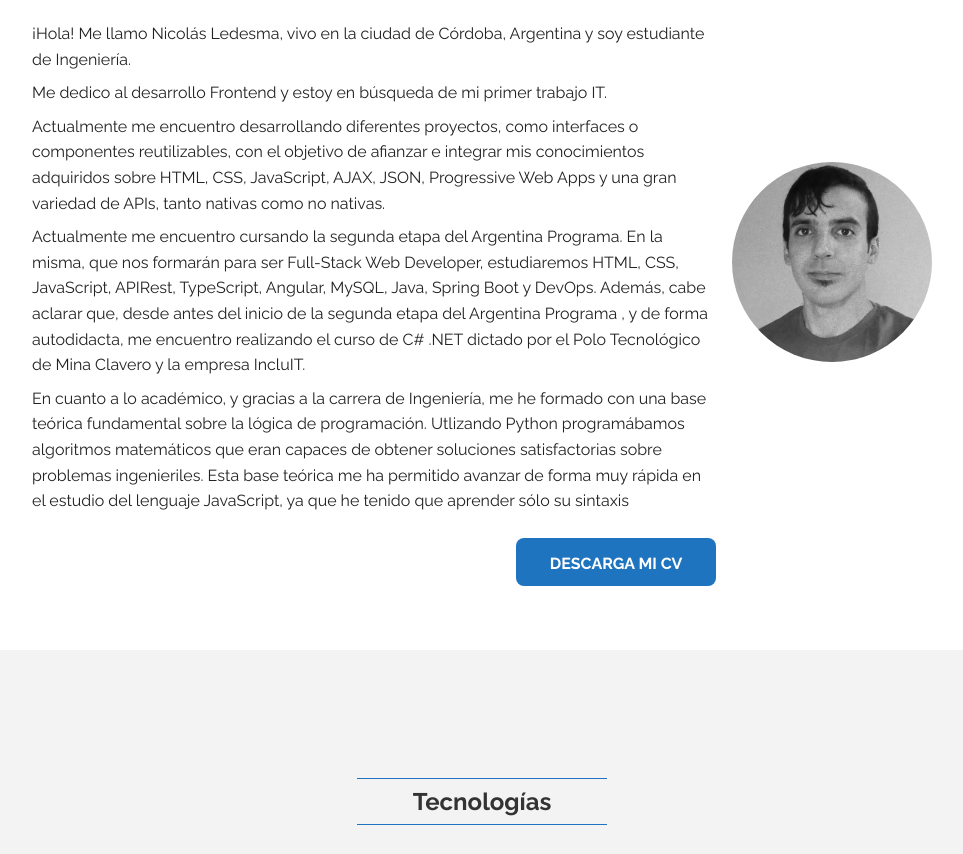
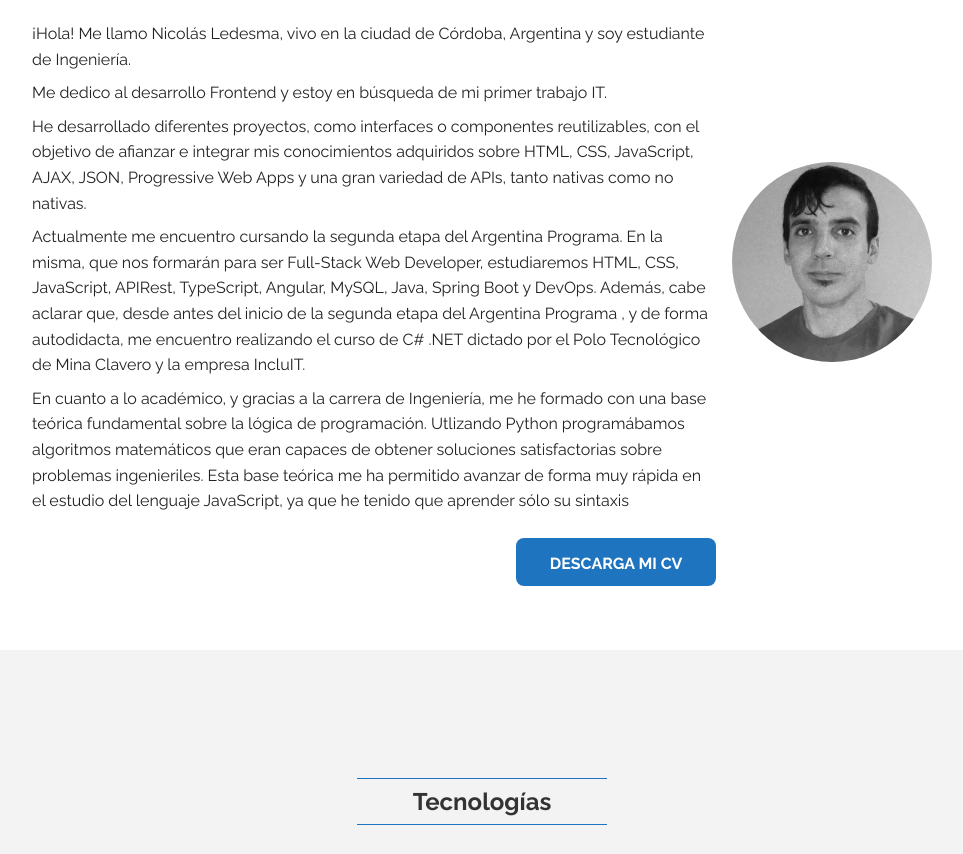
Before and after one commit to nicomarshal/portafolio-cv, a plain HTML site: page index.html in a window 1280 px wide. Shown: the part 1140-1994 px from the top of the page, without its empty margins (158-1121 px from the left). Drawn offline with Linux system fonts and the light colour scheme.

Commit message:
Edit HTML v2

```diff
--- a/index.html
+++ b/index.html
@@ -82,7 +82,7 @@
 					</aside>
 					<p>¡Hola! Me llamo Nicolás Ledesma, vivo en la ciudad de Córdoba, Argentina y soy estudiante de Ingeniería.
 					<p>Me dedico al desarrollo Frontend y estoy en búsqueda de mi primer trabajo IT.</p>
-					<p>Actualmente me encuentro desarrollando diferentes proyectos, como interfaces o componentes reutilizables, con el objetivo de afianzar e integrar mis conocimientos adquiridos sobre HTML, CSS, JavaScript, AJAX, JSON, Progressive Web Apps y una gran variedad de APIs, tanto nativas como no nativas.</p>
+					<p>He desarrollado diferentes proyectos, como interfaces o componentes reutilizables, con el objetivo de afianzar e integrar mis conocimientos adquiridos sobre HTML, CSS, JavaScript, AJAX, JSON, Progressive Web Apps y una gran variedad de APIs, tanto nativas como no nativas.</p>
 					<p>Actualmente me encuentro cursando la segunda etapa del Argentina Programa. En la misma, que nos formarán para ser Full-Stack Web Developer, estudiaremos HTML, CSS, JavaScript, APIRest, TypeScript, Angular, MySQL, Java, Spring Boot y DevOps.
 					Además, cabe aclarar que, desde antes del inicio de la segunda etapa del Argentina Programa , y de forma autodidacta, me encuentro realizando el curso de C# .NET dictado por el Polo Tecnológico de Mina Clavero y la empresa IncluIT.</p>
 					<p>En cuanto a lo académico, y gracias a la carrera de Ingeniería, me he formado con una base teórica fundamental sobre la lógica de programación. Utlizando Python programábamos algoritmos matemáticos que eran capaces de obtener soluciones satisfactorias sobre problemas ingenieriles. Esta base teórica me ha permitido avanzar de forma muy rápida en el estudio del lenguaje JavaScript, ya que he tenido que aprender sólo su sintaxis</p>
```
